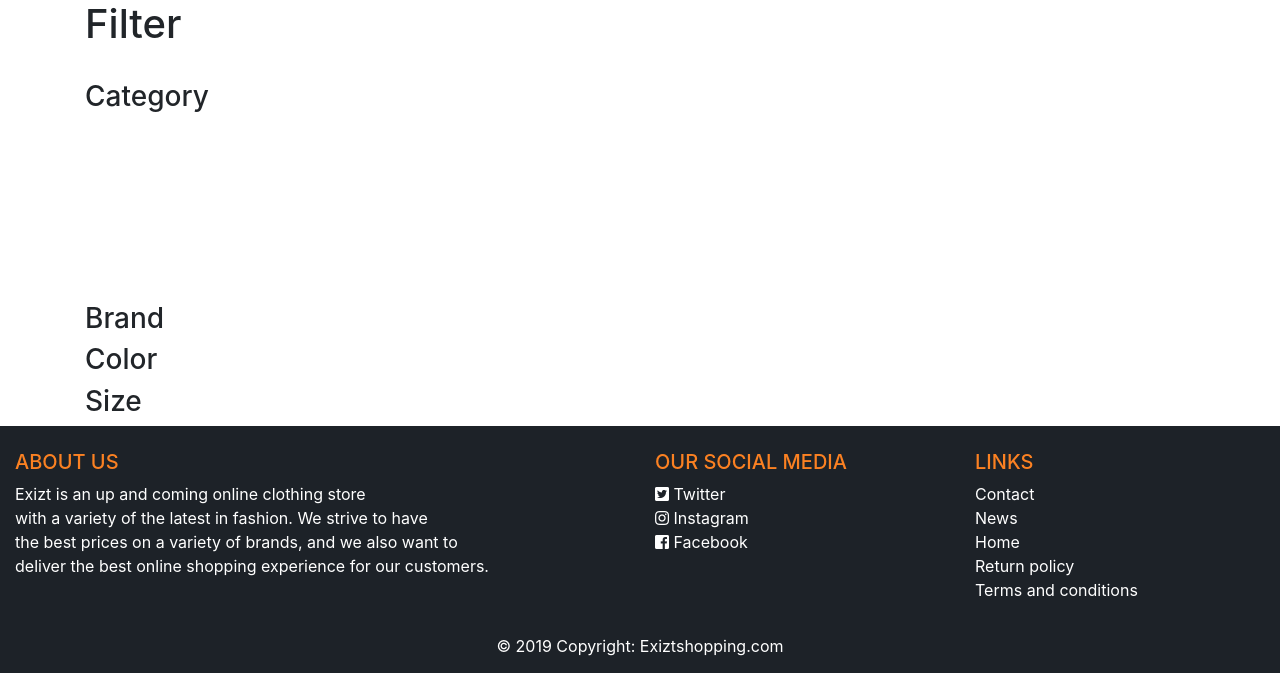
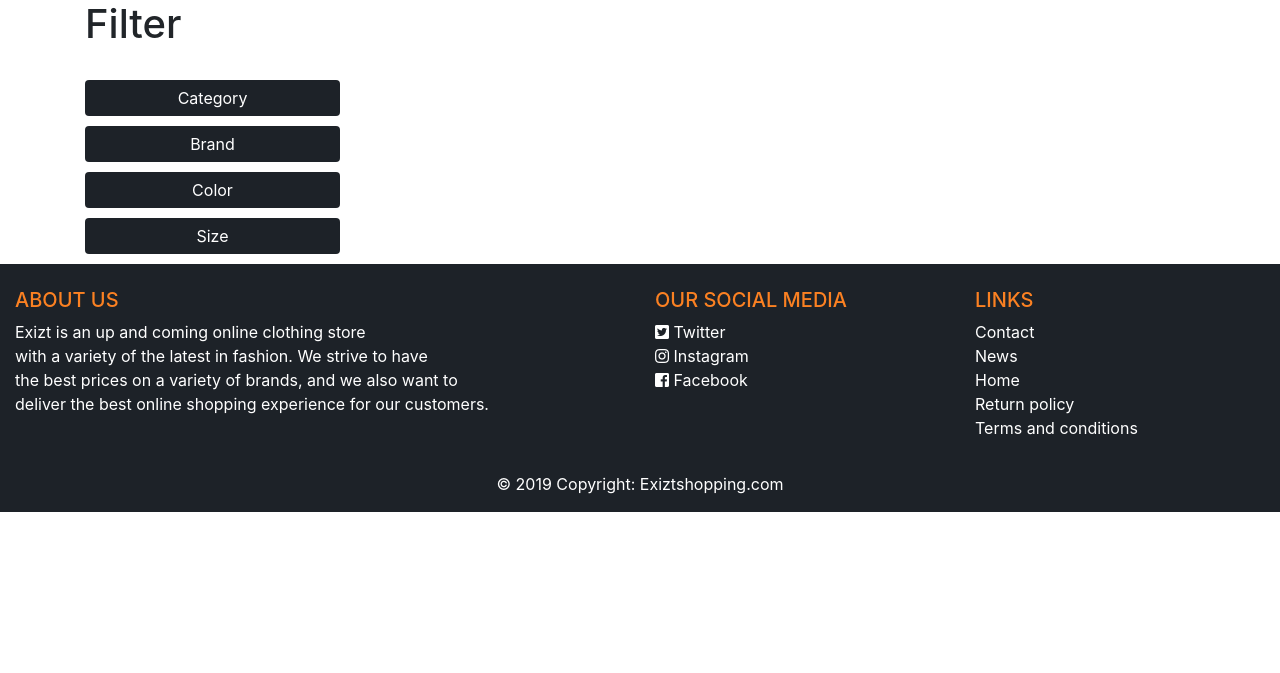
Before and after one commit to cjohansen96/APPGRUPPE2, a PHP site: page /mens.php?clothes in a window 1280 px wide. Shown: the part 74-747 px from the top of the page. Run offline with PHP 8.4, Linux system fonts and the light colour scheme; data that the repository does not hold is empty; some libraries are stand-ins or nearby versions.

Commit message:
Endringer på filter og top
collapse på filter og hover dropdown på nav

```diff
--- /dev/null
+++ b/css/style_clothes.css
@@ -0,0 +1,20 @@
+.btn-primary{
+	background-color: #1D2228;
+	border:none;
+	color: white;
+	margin-bottom: 10px;
+}
+.btn-primary:hover{
+	background-color: #FB8122;
+	border:none;
+	color: #1D2228;
+}
+.btn-primary:not(:disabled):not(.disabled):focus{
+	background-color: #1D2228;
+	color: white;
+	box-shadow: none;
+}
+.btn-primary:active {
+    outline: none;
+    border: none;
+}
--- a/includes/fetch_data.inc.php
+++ b/includes/fetch_data.inc.php
@@ -41,7 +41,7 @@ if(isset($_POST["action"])) {
   $output = '';
   while($row = mysqli_fetch_assoc($result)) {
    $output .= '
-   <div style="margin-bottom: 20px;" class="col-md-3 col-sm-6">
+   <div style="margin-bottom: 20px;" class="col-lg-3 col-md-6 col-sm-6">
    <form method="post">
    <div style="height: 400px;" class="card shadow text-center">
    <div class="card-block">
@@ -56,7 +56,7 @@ if(isset($_POST["action"])) {
    <h3>£ '.$row['Price'].'</h3>
    </div>
    <input style="width: 80%; margin-left: 10%; " type="text" name="quantity" class="form-control" value="1"/>
-   <a style="margin-top: 10px; margin-bottom: 10px;" href="#" class="btn btn-success">Add to cart <span class="fas fa-cart-arrow-down"></span></a>
+   <a style="margin-top: 10px; margin-bottom: 10px; background-color:#FB8122; border: none; color:black;" href="#" class="btn btn-success">Add to cart <span class="fas fa-cart-arrow-down"></span></a>
    </div>
    </div>
    </form>
@@ -118,7 +118,7 @@ else if (isset($_POST["actionWomen"])) {
    <h3>£ '.$row['Price'].'</h3>
    </div>
    <input style="width: 80%; margin-left: 10%; " type="text" name="quantity" class="form-control" value="1"/>
-   <a style="margin-top: 10px; margin-bottom: 10px;" href="#" class="btn btn-success">Add to cart <span class="fas fa-cart-arrow-down"></span></a>
+   <a style="margin-top: 10px; margin-bottom: 10px; background-color:#FB8122; border: none; color:black;" href="#" class="btn btn-success">Add to cart <span class="fas fa-cart-arrow-down"></span></a>
    </div>
    </div>
    </form>
--- a/mens.php
+++ b/mens.php
@@ -14,6 +14,7 @@ else {
 	<html>
 	<head>
 		<title>Clothes</title>
+		<link rel="stylesheet" type="text/css" href="css/style_clothes.css">
 	</head>
 	<body>   <!-- Page Content -->
 		<div class="container">
@@ -21,8 +22,10 @@ else {
 				<div class="col-md-3">
 					<div class="list-group">
 						<h1> Filter </h1> <br>
-						<h3>Category</h3>
-						<div style="height: 180px; overflow-y: auto; overflow-x: hidden;">
+						<a class="btn btn-primary" data-toggle="collapse" href="#collapseCategory" role="button" aria-expanded="false" aria-controls="collapseCategory">
+						    Category
+						  </a>
+						<div class="collapse" id="collapseCategory" style="height: 180px; overflow-y: auto; overflow-x: hidden;">
 							<?php
 
 							$query = "SELECT DISTINCT(Category) FROM Clothes";
@@ -42,7 +45,10 @@ else {
 					</div>
 
 					<div class="list-group">
-						<h3>Brand</h3>
+						<a class="btn btn-primary" data-toggle="collapse" href="#collapseBrand" role="button" aria-expanded="false" aria-controls="collapseBrand">
+						    Brand
+						  </a>
+						  <div class="collapse" id="collapseBrand">
 						<?php
 
 						$query = "
@@ -61,9 +67,12 @@ else {
 
 						?>
 					</div>
-
+					</div>
 					<div class="list-group">
-						<h3>Color</h3>
+						<a class="btn btn-primary" data-toggle="collapse" href="#collapseColor" role="button" aria-expanded="false" aria-controls="collapseColor">
+						    Color
+						  </a>
+						  <div class="collapse" id="collapseColor">
 						<?php
 						$query = "
 						SELECT DISTINCT(Color) FROM Clothes";
@@ -79,9 +88,12 @@ else {
 						}
 						?>
 					</div>
-
+				</div>
 					<div class="list-group">
-						<h3>Size</h3>
+						<a class="btn btn-primary" data-toggle="collapse" href="#collapseSizes" role="button" aria-expanded="false" aria-controls="collapseSizes">
+					    Size
+					  </a>
+					  <div class="collapse" id="collapseSizes">
 						<?php
 						$query = "
 						SELECT DISTINCT(Size) FROM Clothes";
@@ -97,8 +109,8 @@ else {
 						}
 						?>
 					</div>
-
 				</div>
+			</div>
 
 				<div class="col-md-9">
 					<br />
--- a/top.php
+++ b/top.php
@@ -28,7 +28,7 @@ require 'modal.php';
         <ul class="navbar-nav">
 
           <li class="dropdown" style="padding-right: 10px;">
-            <a href="#"  data-toggle="dropdown" style="text-decoration: none;"><h2>MEN </h2></a>
+            <a href="#"  data-toggle="dropdown" style="text-decoration: none;"><h2><a href="mens.php?clothes" style="text-decoration: none;">MEN </a></h2></a>
             <ul class="dropdown-menu text-center navbarbgclr">
               <li><a href="mens.php?clothes=Tshirt">T-shirts</a></li>
               <li><a href="mens.php?clothes=Sweater">Sweaters</a></li>
@@ -36,7 +36,7 @@ require 'modal.php';
             </ul>
           </li>
           <li class="dropdown">
-            <a href="#" data-toggle="dropdown" style="text-decoration: none;"><h2> WOMEN</h2></a>
+            <a href="#" data-toggle="dropdown" style="text-decoration: none;"><h2><a href="womens.php?clothes" style="text-decoration: none;"> WOMEN</a></h2></a>
             <ul class="dropdown-menu text-center navbarbgclr">
               <li><a href="womens.php?clothes=Tshirt">T-shirts</a></li>
               <li><a href="womens.php?clothes=Sweater">Sweaters</a></li>
@@ -94,6 +94,12 @@ require 'modal.php';
 
 </div>
 </nav>
-
+<script type="text/javascript">
+  $('li.dropdown').hover(function() {
+  $(this).find('.dropdown-menu').stop(true, true).delay(200).fadeIn(500);
+}, function() {
+  $(this).find('.dropdown-menu').stop(true, true).delay(200).fadeOut(500);
+});
+</script>
 </body>
 </html>
```
Also changed, not shown: css/style_index.css (+21 -0 lines), womens.php (+20 -8 lines).
